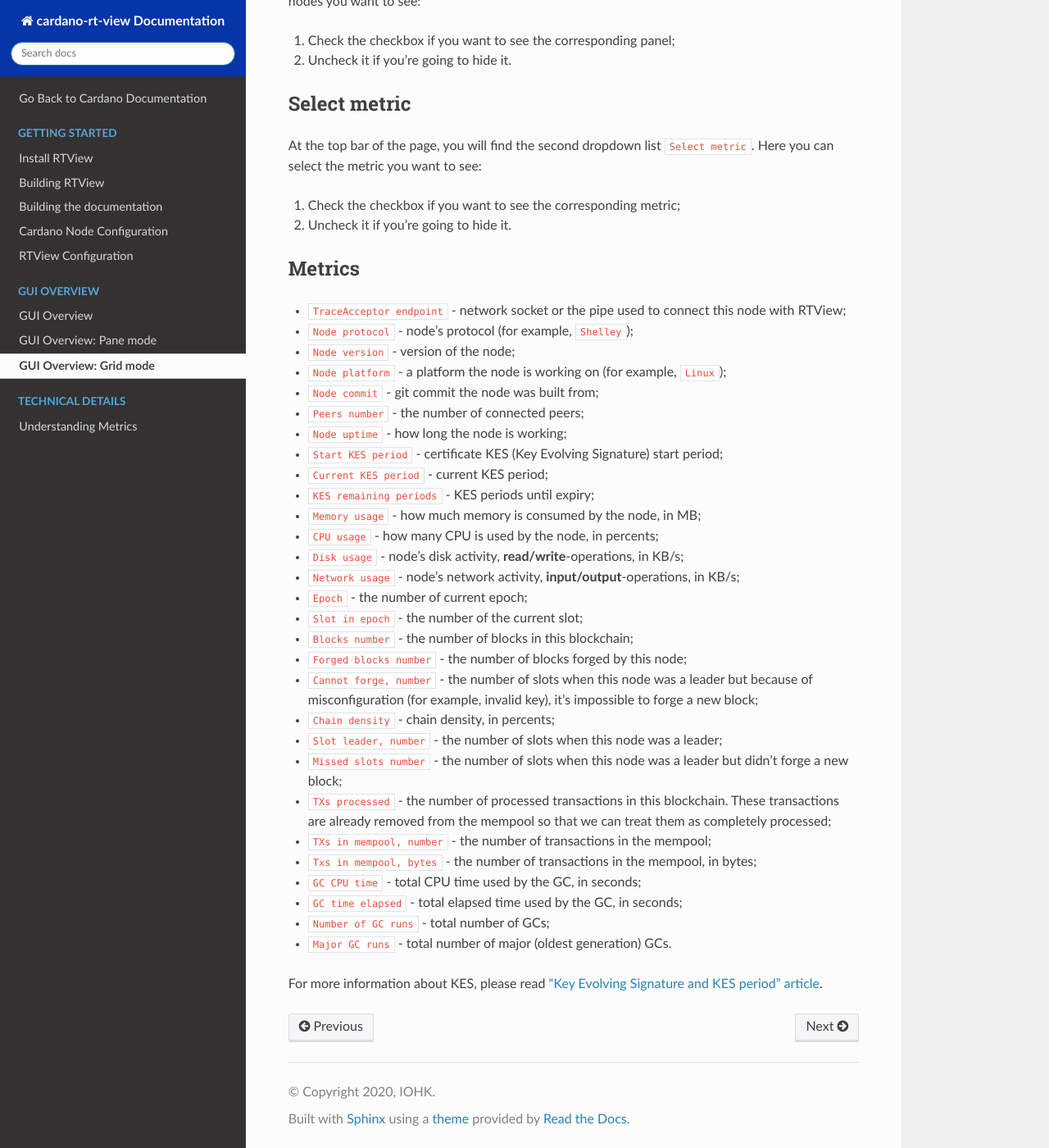
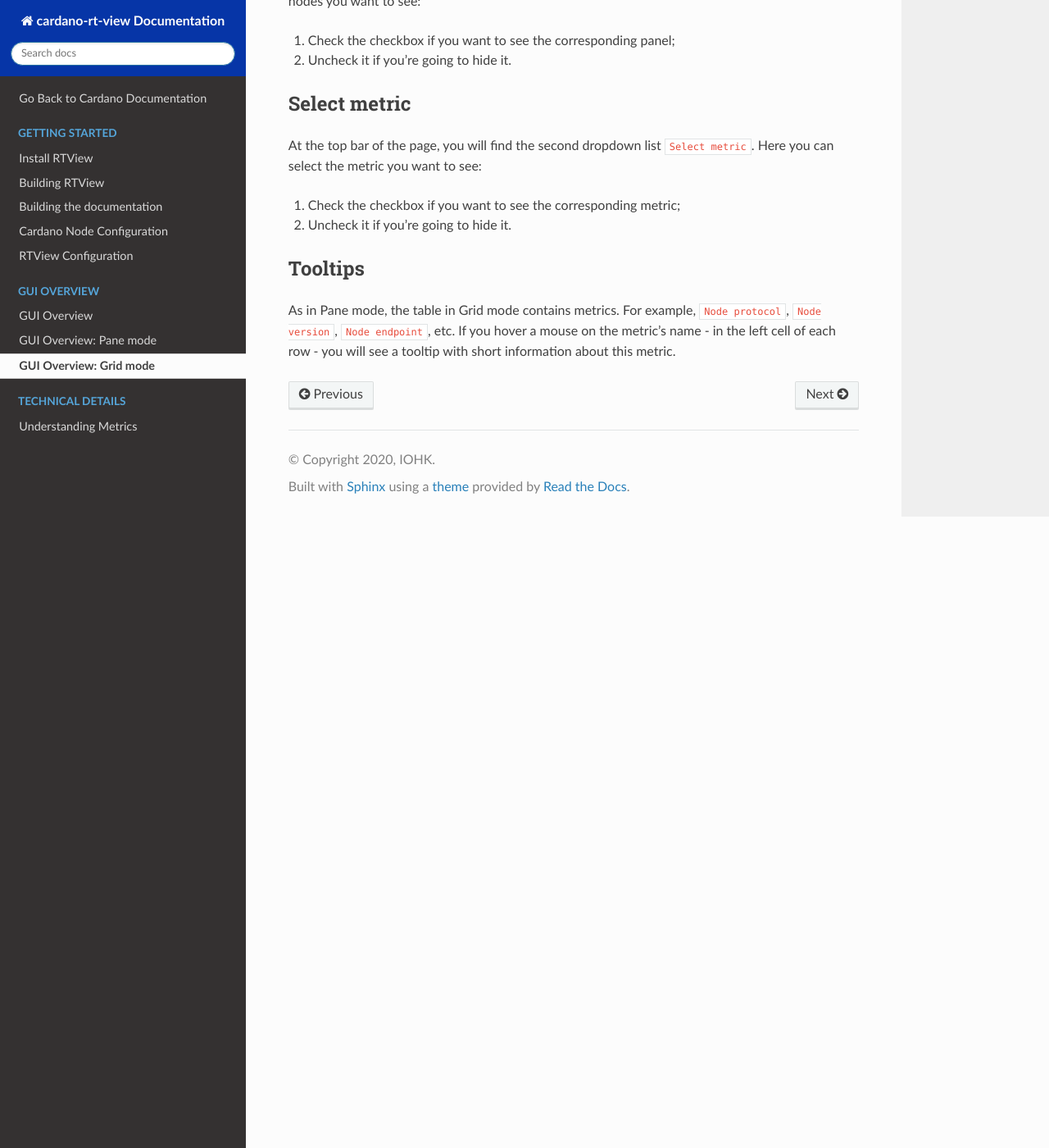
Before and after one commit to input-output-hk/cardano-rt-view, a Sphinx documentation site: the page built from doc/gui-overview/grid-mode.md, in a window 1280 px wide and 1400 px high, scrolled down 833 px. Shown: the whole window at 82% size. Built offline with Sphinx 7.4.7 and the Read the Docs theme 2.0.0, drawn with Linux system fonts in a browser that asks for light colours.

Commit message:
CAD-2026: tooltips for all metrics.

```diff
--- a/doc/gui-overview/grid-mode.md
+++ b/doc/gui-overview/grid-mode.md
@@ -18,36 +18,6 @@ At the top bar of the page, you will find the second dropdown list `Select metri
 1. Check the checkbox if you want to see the corresponding metric;
 2. Uncheck it if you're going to hide it.
 
-## Metrics
+## Tooltips
 
-* `TraceAcceptor endpoint` - network socket or the pipe used to connect this node with RTView;
-* `Node protocol` - node's protocol (for example, `Shelley`);
-* `Node version` - version of the node;
-* `Node platform` - a platform the node is working on (for example, `Linux`);
-* `Node commit` - git commit the node was built from;
-* `Peers number` - the number of connected peers;
-* `Node uptime` - how long the node is working;
-* `Start KES period` - certificate KES (Key Evolving Signature) start period;
-* `Current KES period` - current KES period;
-* `KES remaining periods` - KES periods until expiry;
-* `Memory usage` - how much memory is consumed by the node, in MB;
-* `CPU usage` - how many CPU is used by the node, in percents;
-* `Disk usage` - node's disk activity, **read/write**-operations, in KB/s;
-* `Network usage` - node's network activity, **input/output**-operations, in KB/s;
-* `Epoch` - the number of current epoch;
-* `Slot in epoch` - the number of the current slot;
-* `Blocks number` - the number of blocks in this blockchain;
-* `Forged blocks number` - the number of blocks forged by this node;
-* `Cannot forge, number` - the number of slots when this node was a leader but because of misconfiguration (for example, invalid key), it's impossible to forge a new block;
-* `Chain density` - chain density, in percents;
-* `Slot leader, number` - the number of slots when this node was a leader;
-* `Missed slots number` - the number of slots when this node was a leader but didn't forge a new block;
-* `TXs processed` - the number of processed transactions in this blockchain. These transactions are already removed from the mempool so that we can treat them as completely processed;
-* `TXs in mempool, number` - the number of transactions in the mempool;
-* `Txs in mempool, bytes` - the number of transactions in the mempool, in bytes;
-* `GC CPU time` - total CPU time used by the GC, in seconds;
-* `GC time elapsed` - total elapsed time used by the GC, in seconds;
-* `Number of GC runs` - total number of GCs;
-* `Major GC runs` - total number of major (oldest generation) GCs.
-
-For more information about KES, please read ["Key Evolving Signature and KES period" article](https://docs.cardano.org/projects/cardano-node/en/latest/stake-pool-operations/KES_period.html).
+As in Pane mode, the table in Grid mode contains metrics. For example, `Node protocol`, `Node version`, `Node endpoint`, etc. If you hover a mouse on the metric's name - in the left cell of each row - you will see a tooltip with short information about this metric.
```
Also changed, not shown: 3 other files.
